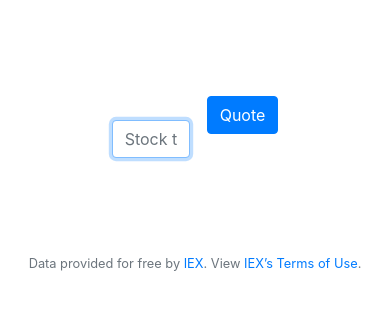
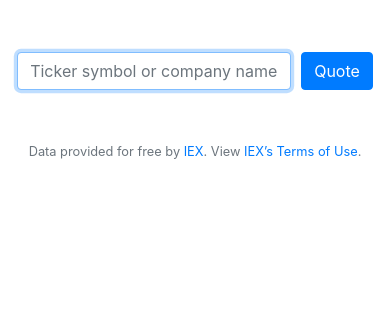
Before and after one commit to mgxmajewski/cs50_finance, a Flask app: page /quote in a window 390 px wide. Shown: the part 76-386 px from the top of the page. Run offline with Flask 2, Linux system fonts and the light colour scheme; a user stored in the database is signed in; some libraries are stand-ins or nearby versions.

Commit message:
Fix bootstrap classes to make the application to display correctly on mobile and desktop.

```diff
--- a/static/styles.css
+++ b/static/styles.css
@@ -1,6 +1,6 @@
+/* Size for brand */
 nav .navbar-brand
 {
-    /* size for brand */
     font-size: xx-large;
 }
 
@@ -22,76 +22,9 @@ nav .navbar-brand .green
     color: #2e944b;
 }
 
-main .form-control
+/*CUSTOM*/
+
+table
 {
-    /* Center form controls */
-    display: inline-block;
-
-    /* Override Bootstrap's 100% width for form controls */
-    width: auto;
+    font-size: 0.8rem;
 }
-
-main
-{
-    /* Scroll horizontally as needed */
-    overflow-x: visible;
-
-    /* Center contents */
-    text-align: center;
-}
-
-main img
-{
-    /* Constrain images on small screens */
-    max-width: 100%;
-}
-
-#myInput{
-    width: 20vw;
-}
-
-.autocomplete {
-  /*the container must be positioned relative:*/
-  position: relative;
-  display: inline-block;
-}
-/*input {*/
-/*  border: 1px solid transparent;*/
-/*  background-color: #f1f1f1;*/
-/*  padding: 10px;*/
-/*  font-size: 16px;*/
-/*}*/
-/*input[type=text] {*/
-/*  background-color: #f1f1f1;*/
-/*  width: 100%;*/
-/*}*/
-/*input[type=submit] {*/
-/*  background-color: DodgerBlue;*/
-/*  color: #fff;*/
-/*}*/
-.autocomplete-items {
-  position: absolute;
-  border: 1px solid #d4d4d4;
-  border-bottom: none;
-  border-top: none;
-  z-index: 99;
-  /*position the autocomplete items to be the same width as the container:*/
-  top: 100%;
-  left: 0;
-  right: 0;
-}
-.autocomplete-items div {
-  padding: 10px;
-  cursor: pointer;
-  background-color: #fff;
-  border-bottom: 1px solid #d4d4d4;
-}
-.autocomplete-items div:hover {
-  /*when hovering an item:*/
-  background-color: #e9e9e9;
-}
-.autocomplete-active {
-  /*when navigating through the items using the arrow keys:*/
-  background-color: DodgerBlue !important;
-  color: #ffffff;
-}
--- a/static/suggestions.js
+++ b/static/suggestions.js
@@ -1,7 +1,7 @@
 // const host = `https://finance-nccixsmlaa-lm.a.run.app`
 // const host = `http://34.116.183.147:5000`
 // const host = `http://localhost:5000`
-const host = `https://cs50finance.agilecat.io/`
+const host = `https://cs50finance.agilecat.io`
 const suggestionsEndpoint = (phrase) => `${host}/suggestions?phrase=${phrase.toUpperCase()}`
 const inputDiv = document.getElementById("myInput")
 const requestStockForm = document.getElementById("stock form")
--- a/templates/history.html
+++ b/templates/history.html
@@ -5,7 +5,6 @@
 {% endblock %}
 
 {% block main %}
-<main class="container p-5">
   <table style="width:100%" class="table table-striped">
       <thead>
         <tr>
@@ -28,5 +27,4 @@
         {% endfor %}
       </tbody>
   </table>
-</main>
 {% endblock %}
--- a/templates/index.html
+++ b/templates/index.html
@@ -5,8 +5,7 @@
 {% endblock %}
 
 {% block main %}
-<main class="container p-5">
-  <table style="width:100%" class="table table-striped">
+  <table class="table table-striped table-adjustable">
       <thead>
         <tr>
           <th>Symbol</th>
@@ -51,5 +50,4 @@
         </tr>
       </tbody>
   </table>
-</main>
 {% endblock %}
--- a/templates/layout.html
+++ b/templates/layout.html
@@ -58,7 +58,7 @@
             </header>
         {% endif %}
 
-        <main class="container p-5">
+        <main class=" container-fluid py-5 text-center">
             {% block main %}{% endblock %}
         </main>
 
--- a/templates/quote.html
+++ b/templates/quote.html
@@ -5,24 +5,23 @@
 {% endblock %}
 
 {% block main %}
-    <main class="container p-5">
-        <form id="stock form" class="row g-3 d-flex justify-content-center" action="/quote" method="post">
-            <div class="col-5">
-                <label for="myInput"></label>
+    <form id="stock form" action="/quote" method="post">
+        <div class="form-row align-items-center justify-content-center">
+            <div class="col-auto my-1">
                 <input
                         id="myInput"
                         autocomplete="off"
                         autofocus=""
                         class="form-control"
                         name="symbol"
-                        placeholder="Stock ticker symbol or company name"
+                        placeholder="Ticker symbol or company name"
                         type="text"
                 >
             </div>
-            <div class="col-auto">
-                <button class="btn btn-primary mb-3" type="submit">Quote</button>
+            <div class="col-auto my-1">
+                <button class="btn btn-primary" type="submit">Quote</button>
             </div>
-        </form>
-    </main>
+        </div>
+    </form>
     <script src="{{ url_for('static', filename='suggestions.js') }}"></script>
 {% endblock %}
```
Also changed, not shown: templates/buy.html (+24 -8 lines), templates/login.html (+4 -4 lines), templates/register.html (+8 -6 lines), templates/sell.html (+10 -5 lines).
